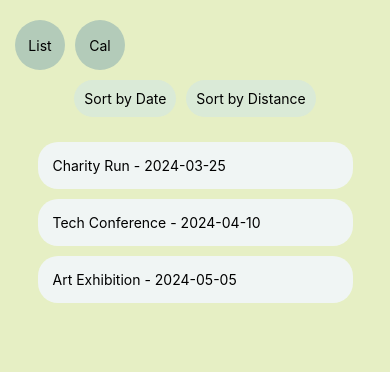
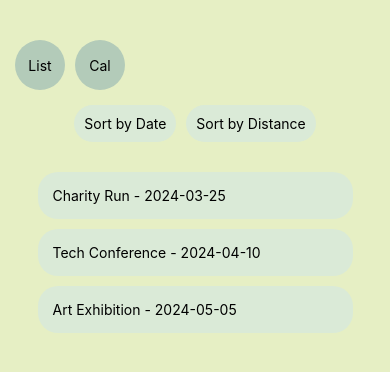
Before and after one commit to adamsmart830/CleanSweep, a React Native app in the folder clean-sweep/: screen / in a window 390 px wide. Shown: the top 372 px of the page. Built offline with nearby package versions, Linux system fonts and the light colour scheme.

Commit message:
improved ui and improved calendar view

```diff
--- a/clean-sweep/App.js
+++ b/clean-sweep/App.js
@@ -18,6 +18,31 @@ export default function App() {
   const sortEvents = (mode) => {
     setSortMode(mode);
   };
+
+  const onDayPress = (day) => {
+    const eventForDay = eventData.find(event => event.date === day.dateString);
+    if (eventForDay) {
+      setSelectedEvent(eventForDay);
+      setModalVisible(true);
+    }
+  };
+
+  const CalendarView = () => (
+    <Calendar
+      markedDates={eventData.reduce((acc, cur) => {
+        acc[cur.date] = { marked: true, dotColor: 'green', activeOpacity: 0 };
+        return acc;
+      }, {})}
+      onDayPress={onDayPress}
+      enableSwipeMonths={true}
+      theme={{
+        arrowColor: 'green',
+        todayTextColor: 'green',
+        dotColor: 'green',
+        selectedDayBackgroundColor: 'green',
+      }}
+    />
+  );
 
   const sortedEvents = eventData.sort((a, b) => {
     if (sortMode === 'date') {
@@ -75,20 +100,6 @@ export default function App() {
     </Modal>
   );
 
-  const CalendarView = () => (
-    <Calendar
-      markedDates={eventData.reduce((acc, cur) => {
-        acc[cur.date] = { marked: true, dotColor: 'blue', activeOpacity: 0 };
-        return acc;
-      }, {})}
-      theme={{
-        selectedDayBackgroundColor: 'orange',
-        todayTextColor: 'red',
-        dotColor: 'red',
-      }}
-    />
-  );
-
   return (
     <View style={styles.container}>
       <View style={styles.switchContainer}>
@@ -124,7 +135,7 @@ const styles = StyleSheet.create({
   switchContainer: {
     flexDirection: 'row',
     justifyContent: 'flex-start',
-    paddingTop: 20,
+    paddingTop: 40,
     paddingHorizontal: 10,
   },
   switchButton: {
@@ -144,14 +155,14 @@ const styles = StyleSheet.create({
   sortButton: {
     backgroundColor: '#DAEAD7',
     padding: 10,
+    margin: 5,
     borderRadius: 20,
-    marginHorizontal: 5,
   },
   contentContainer: {
     padding: 20,
   },
   eventBubble: {
-    backgroundColor: '#F0F5F4',
+    backgroundColor: '#DAEAD7',
     padding: 15,
     borderRadius: 20,
     marginVertical: 5,
```
